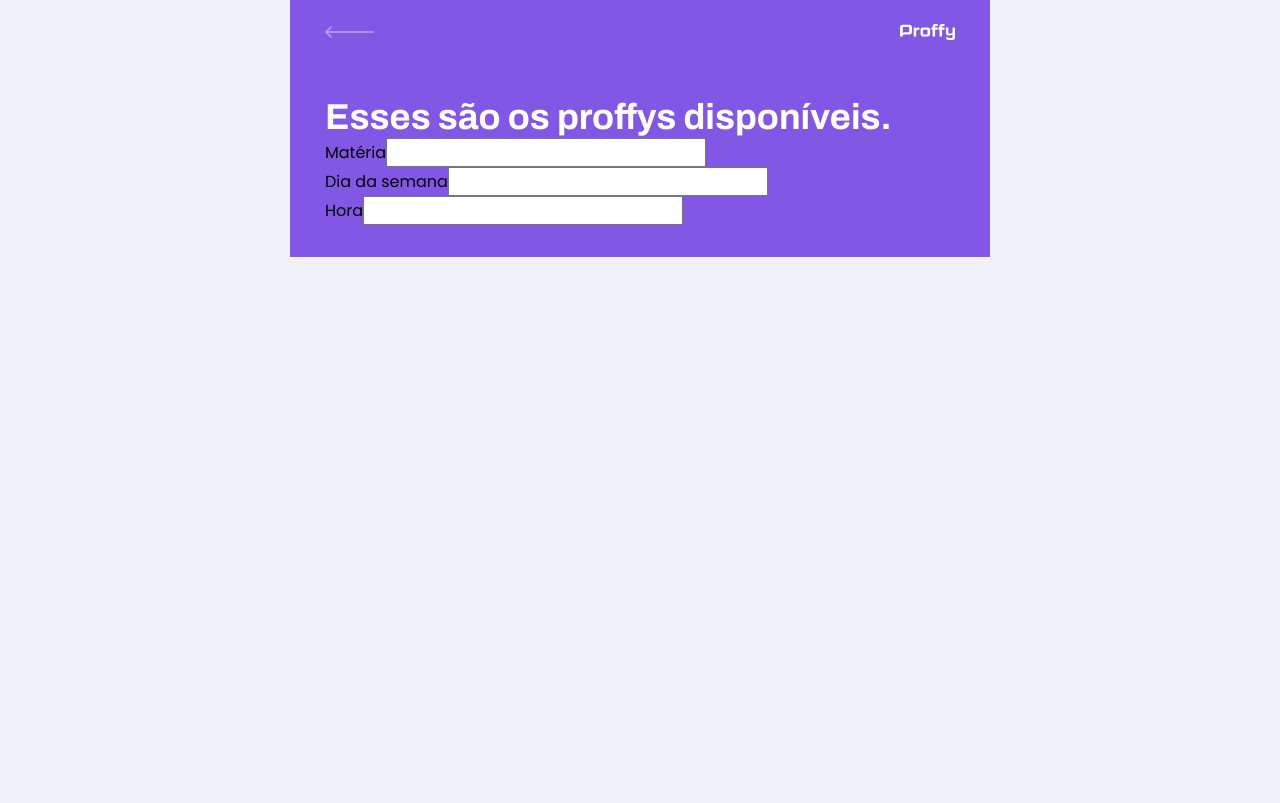
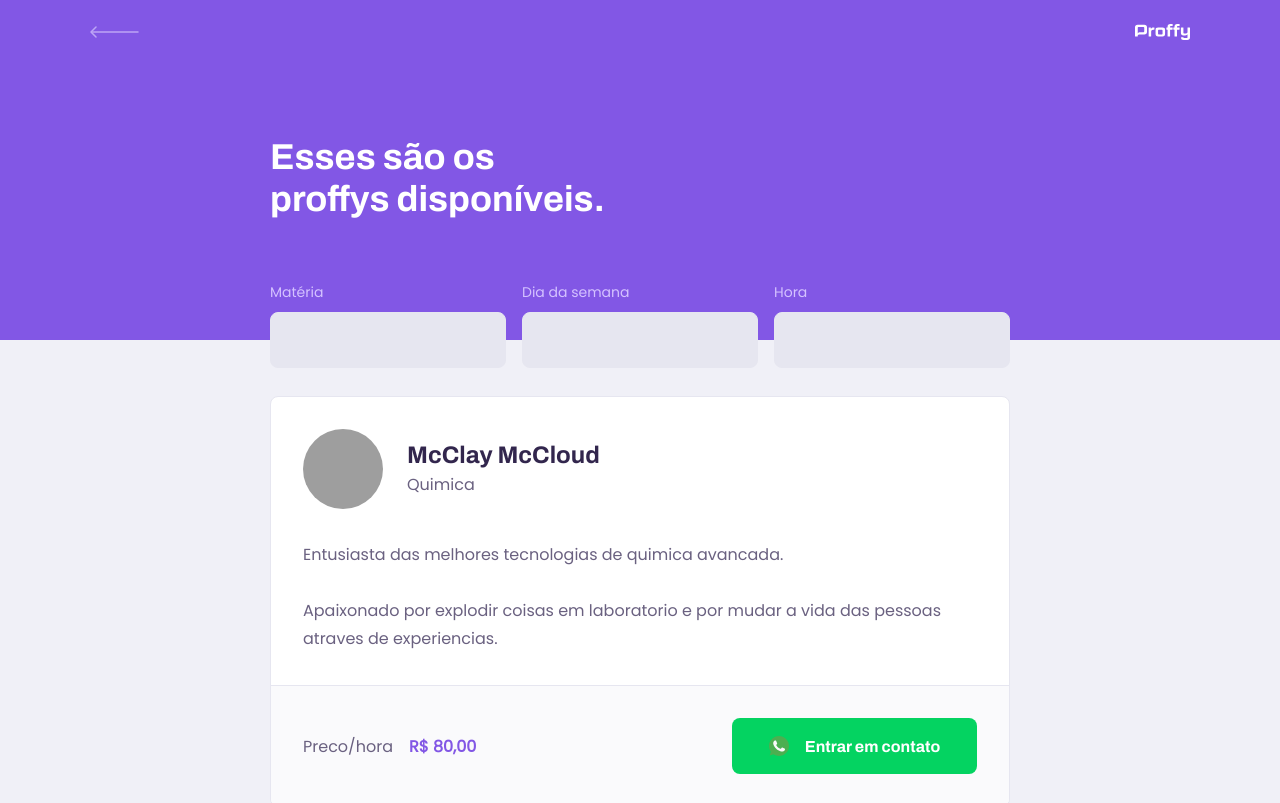
Before and after one commit to SirMcClay/NLW2-Proffy-Web, a React (Create React App) app: page /study in a window 1280 px wide. Shown: the top 803 px of the page. Built offline with nearby package versions, Linux system fonts and the light colour scheme; grey boxes are pictures that could not be loaded.

Commit message:
Form child TeacherList, Responsive, TeacherItem

```diff
--- a/src/assets/styles/global.css
+++ b/src/assets/styles/global.css
@@ -46,6 +46,7 @@ input,
 button,
 textarea {
   font: 500 1.6rem Poppins;
+  color: var(--color-text-base);
 }
 
 .container {
--- a/src/components/PageHeader/index.tsx
+++ b/src/components/PageHeader/index.tsx
@@ -3,6 +3,8 @@ import { Link } from 'react-router-dom';
 
 import logoImg from '../../assets/images/logo.svg';
 import backIcon from '../../assets/images/icons/back.svg';
+
+import './styles.css';
 
 interface PageHeaderProps {
   title: string;
--- a/src/components/PageHeader/styles.css
+++ b/src/components/PageHeader/styles.css
@@ -0,0 +1,66 @@
+.page-header {
+  display: flex;
+  flex-direction: column;
+  background-color: var(--color-primary);
+}
+
+.page-header .top-bar-container {
+  width: 90%;
+  margin: 0 auto;
+  display: flex;
+  justify-content: space-between;
+  align-items: center;
+  color: var(--color-text-in-primary);
+  padding: 1.6rem 0;
+}
+
+.page-header .top-bar-container a {
+  height: 3.2rem;
+  transition: opacity 0.2s;
+}
+
+.page-header .top-bar-container a:hover {
+  opacity: 0.6;
+}
+
+.page-header .top-bar-container > img {
+  height: 1.6rem;
+}
+
+.page-header .header-content {
+  width: 90%;
+  margin: 0 auto;
+  position: relative;
+  margin: 3.2rem auto;
+}
+
+.page-header .header-content strong {
+  font: 700 3.6rem Archivo;
+  line-height: 4.2rem;
+  color: var(--color-title-in-primary);
+}
+
+@media (min-width: 700px) {
+  .page-header {
+    height: 340px;
+  }
+
+  .page-header .top-bar-container {
+    max-width: 1100px;
+  }
+
+  .page-header .header-content {
+    flex: 1;
+    max-width: 740px;
+    margin: 0 auto;
+    padding-bottom: 48px;
+    display: flex;
+    flex-direction: column;
+    justify-content: center;
+    align-items: flex-start;
+  }
+
+  .page-header .header-content strong {
+    max-width: 350px;
+  }
+}
--- /dev/null
+++ b/src/components/TeacherItem/index.tsx
@@ -0,0 +1,38 @@
+import React from 'react';
+
+import whatsappIcon from '../../assets/images/icons/whatsapp.svg';
+
+import './styles.css';
+
+function TeacherItem() {
+  return (
+    <article className="teacher-item">
+      <header>
+        <img src="https://avatars3.githubusercontent.com/u/52668639?s=460&v=4" alt="McClay"/>
+        <div>
+          <strong>McClay McCloud</strong>
+          <span>Quimica</span>
+        </div>
+      </header>
+
+      <p>
+        Entusiasta das melhores tecnologias de quimica avancada.
+        <br/><br/>
+        Apaixonado por explodir coisas em laboratorio e por mudar a vida das pessoas atraves de experiencias.
+      </p>
+
+      <footer>
+        <p>
+          Preco/hora
+          <strong>R$ 80,00</strong>
+        </p>
+        <button type="button">
+          <img src={whatsappIcon} alt="Whatsapp"/>
+          Entrar em contato
+        </button>
+      </footer>
+    </article>
+  );
+};
+
+export default TeacherItem;
--- /dev/null
+++ b/src/components/TeacherItem/styles.css
@@ -0,0 +1,103 @@
+.teacher-item {
+  background: var(--color-box-base);
+  border: 1px solid var(--color-line-in-white);
+  border-radius: 0.8rem;
+  margin-top: 2.4rem;
+  overflow: hidden;
+}
+
+.teacher-item header {
+  padding: 3.2rem 2rem;
+  display: flex;
+  align-items: center;
+}
+
+.teacher-item header img {
+  width: 8rem;
+  height: 8rem;
+  border-radius: 50%;
+}
+
+.teacher-item header div {
+  margin-left: 2.4rem;
+}
+
+.teacher-item header div strong {
+  font: 700 2.4rem Archivo;
+  display: block;
+  color: var(--color-text-title);
+}
+
+.teacher-item header div span {
+  font-size: 1.6rem;
+  display: block;
+  margin-top: 0.4rem;
+}
+
+.teacher-item > p {
+  padding: 0 2rem;
+  font-size: 1.6rem;
+  line-height: 2.8rem;
+}
+
+.teacher-item footer {
+  padding: 3.2rem 2rem;
+  background: var(--color-box-footer);
+  border-top: 1px solid var(--color-line-in-white);
+  margin-top: 3.2rem;
+  display: flex;
+  align-items: center;
+  justify-content: space-between;
+}
+
+.teacher-item footer p strong {
+  color: var(--color-primary);
+  font-size: 1.6rem;
+  display: block;
+}
+
+.teacher-item footer button {
+  width: 20rem;
+  height: 5.6rem;
+  background: var(--color-secundary);
+  color: var(--color-button-text);
+  border: 0;
+  border-radius: 0.8rem;
+  cursor: pointer;
+  font: 700 1.4rem Archivo;
+  display: flex;
+  align-items: center;
+  justify-content: space-evenly;
+  transition: 0.2s;
+}
+
+.teacher-item footer button:hover {
+  background: var(--color-secundary-dark);
+}
+
+@media (min-width: 700px) {
+  .teacher-item header,
+  .teacher-item footer {
+    padding: 3.2rem;
+  }
+
+  .teacher-item > p {
+    padding: 0 3.2rem;
+  }
+
+  .teacher-item footer p strong {
+    display: initial;
+    margin-left: 1.6rem;
+  }
+
+  .teacher-item footer button {
+    width: 24.5rem;
+    font-size: 1.6rem;
+    justify-content: center;
+  }
+
+  .teacher-item footer button img {
+    margin-right: 1.6rem;
+  }
+
+}
--- a/src/pages/TeacherList/index.tsx
+++ b/src/pages/TeacherList/index.tsx
@@ -1,6 +1,7 @@
 import React from 'react';
 
 import PageHeader from '../../components/PageHeader';
+import TeacherItem from '../../components/TeacherItem'
 
 import './styles.css';
 
@@ -25,6 +26,12 @@ function TeacherList() {
             </div>
           </form>
         </PageHeader>
+
+        <main>
+          <TeacherItem />
+          <TeacherItem />
+          <TeacherItem />
+        </main>
       </div>
   );
 }
--- a/src/pages/TeacherList/styles.css
+++ b/src/pages/TeacherList/styles.css
@@ -3,44 +3,75 @@
   height: 100vh;
 }
 
-.page-header {
-  display: flex;
-  flex-direction: column;
-  background-color: var(--color-primary);
+#search-teachers {
+  margin-top: 3.2rem;
 }
 
-.page-header .top-bar-container {
-  width: 90%;
-  margin: 0 auto;
-  display: flex;
-  justify-content: space-between;
-  align-items: center;
+#search-teachers label {
   color: var(--color-text-in-primary);
-  padding: 1.6rem 0;
 }
 
-.page-header .top-bar-container a {
-  height: 3.2rem;
-  transition: opacity 0.2s;
+#search-teachers .input-block {
+  position: relative;
 }
 
-.page-header .top-bar-container a:hover {
-  opacity: 0.6;
+#search-teachers .input-block + .input-block {
+  margin-top: 1.4rem;
 }
 
-.page-header .top-bar-container > img {
-  height: 1.6rem;
+#search-teachers .input-block label {
+ font-size: 1.4rem;
 }
 
-.page-header .header-content {
-  width: 90%;
-  margin: 0 auto;
-  position: relative;
-  margin: 3.2rem auto;
+#search-teachers .input-block input {
+  width: 100%;
+  height: 5.6rem;
+  margin-top: 0.8rem;
+  border-radius: 0.8rem;
+  background: var(--color-line-in-white);
+  border: 1px solid var(--color-line-in-white);
+  outline: 0;
+  padding: 0 1.6rem;
+  font: 1.6rem Archivo;
 }
 
-.page-header .header-content strong {
-  font: 700 3.6rem Archivo;
-  line-height: 4.2rem;
-  color: var(--color-title-in-primary);
+/* borda que aparece no container do input quando o input esta com focus */
+#search-teachers .input-block:focus-within::after {
+  width: calc(100% - 3.2rem);
+  height: 2px;
+  content: '';
+  background: var(--color-primary-light);
+  position: absolute;
+  left: 1.6rem;
+  right: 1.6rem;
+  bottom: 0;
 }
+
+#page-teacher-list main {
+  margin: 3.2rem auto;
+  width: 90%;
+}
+
+@media (min-width: 700px) {
+  #page-teacher-list {
+    max-width: 100%;
+  }
+
+  #search-teachers {
+    display: grid;
+    grid-template-columns: repeat(3, 1fr); /* mesmo que 1fr 1fr 1fr */
+    column-gap: 16px;
+    position: absolute;
+    bottom: -28px;
+  }
+
+  #search-teachers .input-block + .input-block {
+    margin-top: 0;
+  }
+
+  #page-teacher-list main {
+    padding: 3.2rem 0;
+    max-width: 740px;
+    margin: 0 auto;
+  }
+}
```
